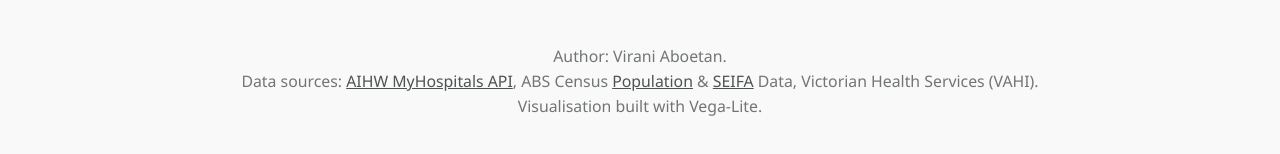
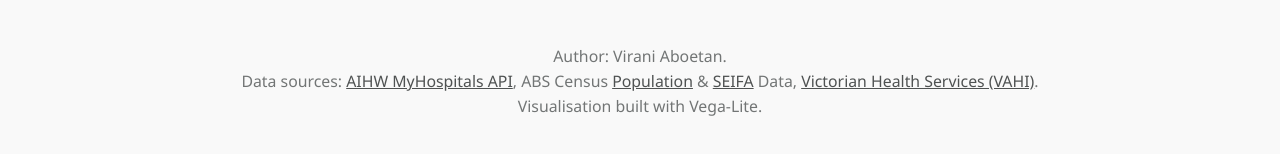
Before and after one commit to virani-ea/fit3179-assignment-2, a plain HTML site: page index.html in a window 1280 px wide. Shown: the part 3521-3675 px from the top of the page. Drawn offline with nearby package versions, Linux system fonts and the light colour scheme; a script that the page names is missing.

Commit message:
Update link

```diff
--- a/index.html
+++ b/index.html
@@ -179,10 +179,11 @@
         Data sources: <a href=https://myhospitalsapi.aihw.gov.au/index.html>AIHW MyHospitals API</a>, ABS Census
         <a href="https://www.abs.gov.au/statistics/people/population/regional-population/2023-24#data-downloads">Population</a> &
         <a href="https://www.abs.gov.au/statistics/people/people-and-communities/socio-economic-indexes-areas-seifa-australia/latest-release#data-downloads">SEIFA</a> Data,
-        <a href="https://vahi.vic.gov.au/ambulance-services/high-priority-time-critical-incidents-priority-code-1"></a>Victorian Health Services (VAHI). <br>
+        <a href="https://vahi.vic.gov.au/ambulance-services/high-priority-time-critical-incidents-priority-code-1">Victorian Health Services (VAHI)</a>. <br>
         Visualisation built with Vega-Lite.</p>
     </footer>
   </div>
   </div>
 </body>
+
 </html>
```
